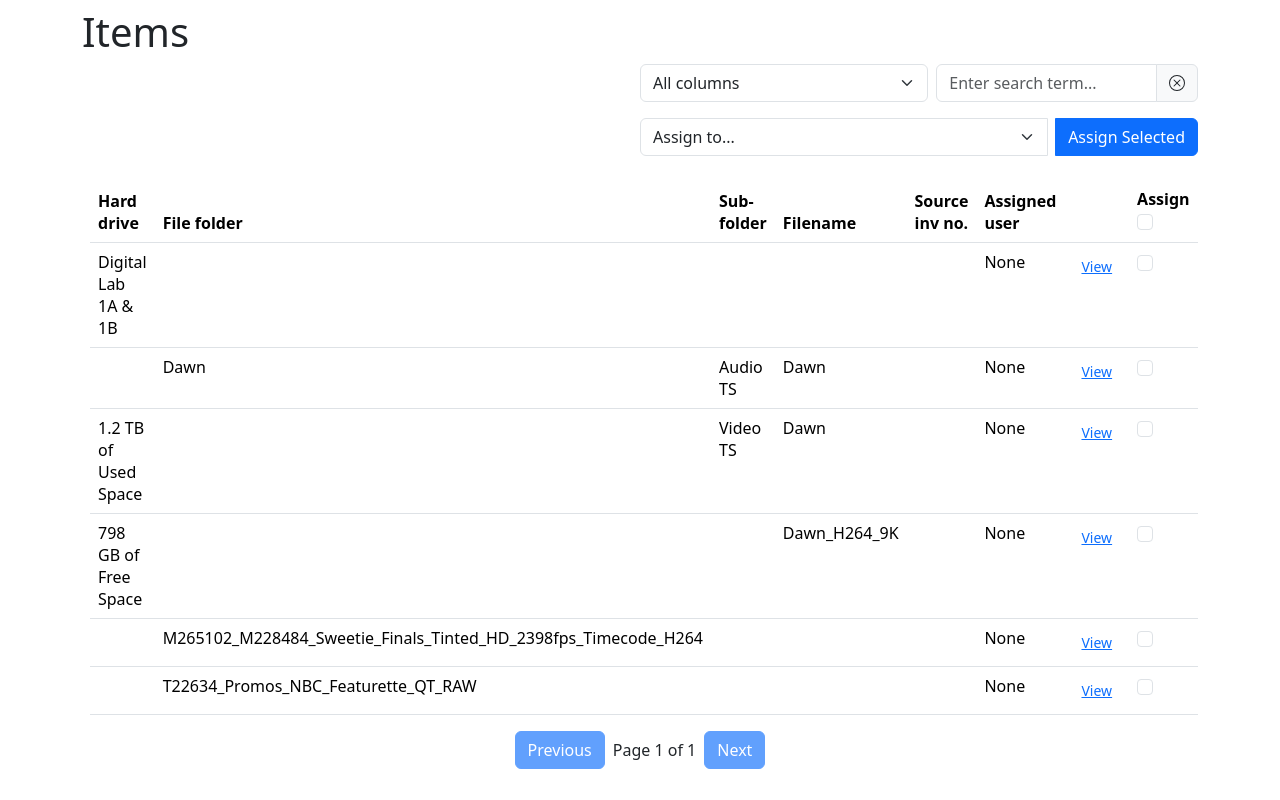
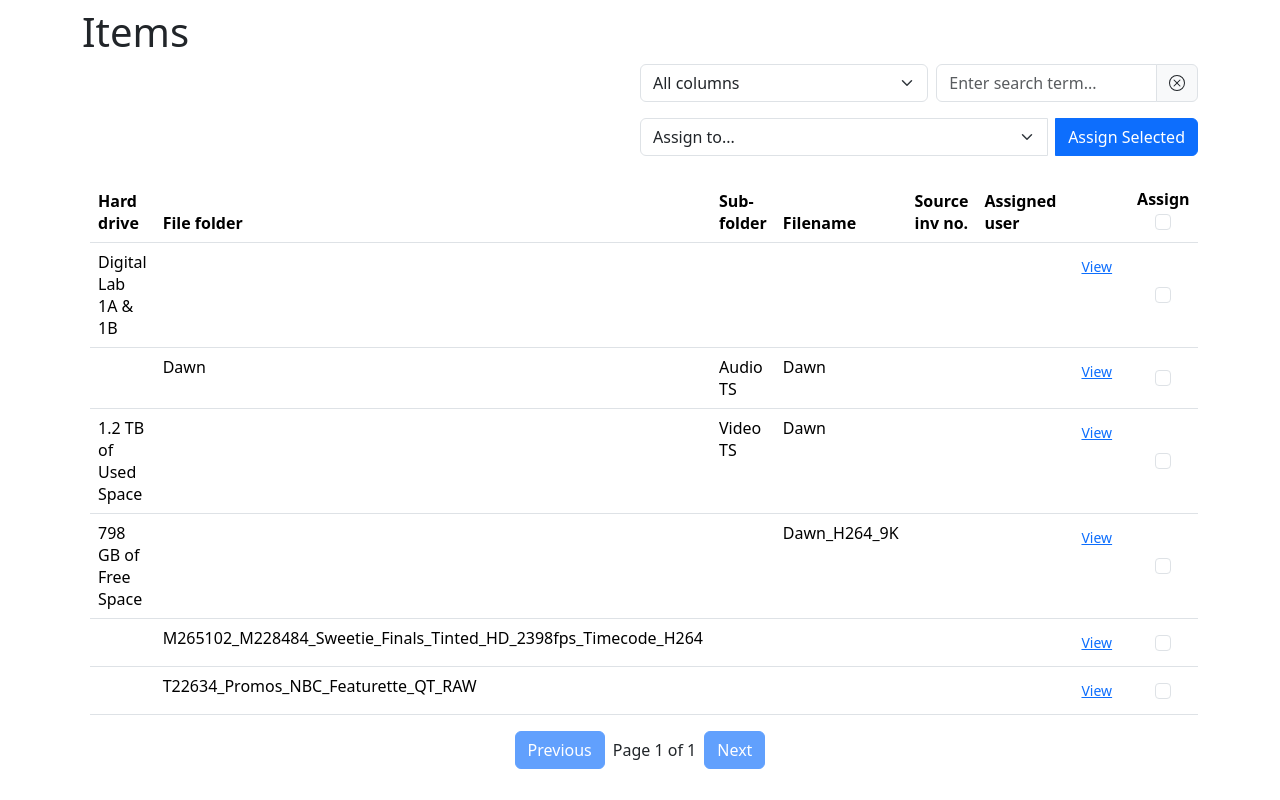
Before and after one commit to UCLALibrary/ftva-lab-data, a Django app: page / in a window 1280 px wide. Run offline with Django 5.2, Linux system fonts and the light colour scheme; data comes from the database, SQL or seed files in the repository; parts of the project's set-up code (start-up, migrations or seed data) failed here and were passed over; some libraries are stand-ins or nearby versions.

Commit message:
allow item unassignment, plus styling improvements

```diff
--- a/ftva_lab_data/templates/partials/search_results_table.html
+++ b/ftva_lab_data/templates/partials/search_results_table.html
@@ -5,11 +5,11 @@
             <th>{{ label }}</th>
             {% endfor %}
             <th></th>
-            <th>
+            <th class="text-center">
+
                 Assign
-                <div class="form-check m-0">
+                <div class="form-check justify-content-center m-0" style="display: flex;" title="Select all items on this page">
                     <input type="checkbox" class="form-check-input" id="select-all-checkbox">
-                    <label class="form-check-label visually-hidden" for="select-all-checkbox">Select all</label>
                 </div>
             </th>
         </tr>
@@ -23,8 +23,8 @@
             <td>
                 <a class="btn btn-link btn-sm" href="{% url 'view_item' row.id %}">View</a>
             </td>
-            <td>
-                <div class="form-check m-0">
+            <td class="align-middle">
+                <div class="form-check justify-content-center m-0" style="display: flex;">
                     <input type="checkbox" class="form-check-input row-checkbox" name="selected_ids" value="{{ row.id }}">
                 </div>
             </td>
--- a/ftva_lab_data/templates/search_results.html
+++ b/ftva_lab_data/templates/search_results.html
@@ -41,6 +41,7 @@ and replace content of #table-container with result -->
     <div class="d-flex w-50 gap-2 input-group">
         <select name="user_id" class="form-select" required>
             <option value="">Assign to...</option>
+            <option value="__unassign__">Unassign</option>
             {% for user in users %}
             <option value="{{ user.id }}">{{ user.username }}</option>
             {% endfor %}
--- a/ftva_lab_data/views.py
+++ b/ftva_lab_data/views.py
@@ -136,9 +136,13 @@ def assign_to_user(request: HttpRequest) -> HttpResponse:
     ids = request.POST.get("ids", "").split(",")
     user_id = request.POST.get("user_id")
     if ids and user_id:
-        user = get_user_model().objects.get(id=user_id)
-        SheetImport.objects.filter(id__in=ids).update(assigned_user=user)
-        messages.success(request, "Items assigned successfully!")
+        if user_id == "__unassign__":
+            SheetImport.objects.filter(id__in=ids).update(assigned_user=None)
+            messages.success(request, "Items unassigned successfully!")
+        else:
+            user = get_user_model().objects.get(id=user_id)
+            SheetImport.objects.filter(id__in=ids).update(assigned_user=user)
+            messages.success(request, "Items assigned successfully!")
     # If this is an HTMX request, return only the updated table partial
     if request.headers.get("HX-Request"):
         # Preserve filters and pagination by copying POST data to GET
--- a/ftva_lab_data/views_utils.py
+++ b/ftva_lab_data/views_utils.py
@@ -10,5 +10,5 @@ def get_field_value(obj: models.Model, field_name: str) -> Any:
     for part in field_name.split("__"):
         obj = getattr(obj, part, None)
         if obj is None:
-            return None
-    return obj
+            return ""
+    return obj if obj is not None else ""
```
